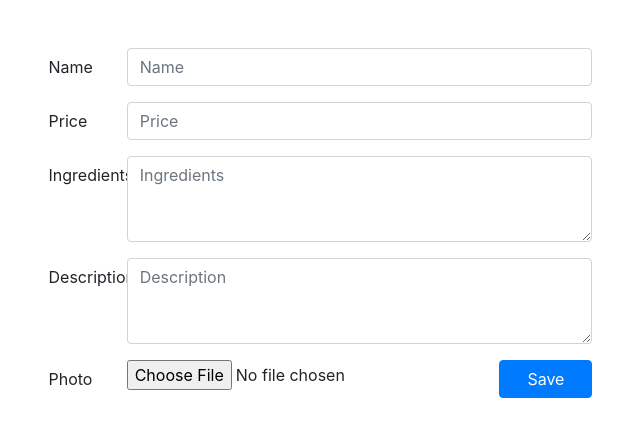
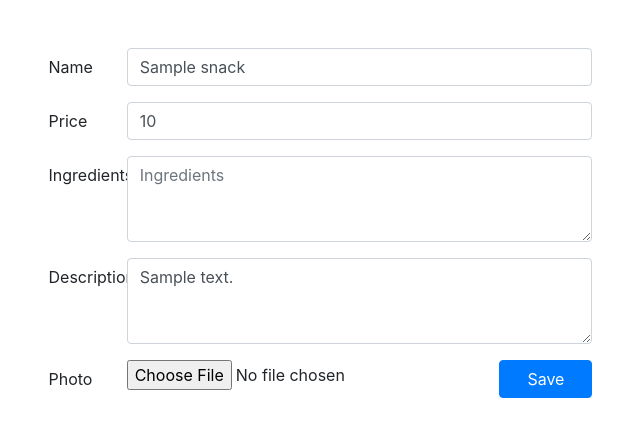
Before and after one commit to Diego448/mini-snacks, a Flask app: template templates/add_snacks.html in a window 1280 px wide. Shown: the part 88-525 px from the top of the page, without its empty margins (327-967 px from the left). Run offline with Flask 2, Linux system fonts and the light colour scheme; the template is opened without the code that fills it: most values are stand-ins (such as "Sample title", 1, 10 or a date in 2020); some libraries are stand-ins or nearby versions.

Commit message:
Adding edit functionality

```diff
--- a/app.py
+++ b/app.py
@@ -16,7 +16,7 @@ def homepage():
 @app.route('/snacks/add', methods=['GET', 'POST'])
 def add_snacks():
     if request.method == 'GET':
-        return render_template('add_snacks.html')
+        return render_template('add_snacks.html', snack_data={})
     elif request.method == 'POST':
         new_snack = Snack(request.form['name'])
         new_snack.description = request.form['description']
@@ -36,8 +36,24 @@ def snacks_list():
 
 @app.route('/snacks/<id>')
 def snack_details(id):
-    snack = db_utils.get_snack(id)
-    return render_template('snack_details.html', snack_data=snack)
+    snack_data = db_utils.get_snack(id)
+    return render_template('snack_details.html', snack_data=snack_data)
+
+@app.route('/snacks/<id>/edit', methods=['GET', 'POST'])
+def snack_edit(id):
+    if request.method == 'GET':
+        snack_data = db_utils.get_snack(id)
+        return render_template('add_snacks.html', snack_data=snack_data)
+    elif request.method == 'POST':
+        new_data = Snack(request.form['name'])
+        new_data.description = request.form['description']
+        new_data.price = request.form['price']
+        image_file = request.files['image']
+        new_data.image = image_file.filename
+        image_file.save(uploads_path + secure_filename(image_file.filename))
+        db_utils.edit_snack(id, new_data.get_data())
+        status = {'message': 'OK', 'action': 'Add snack', 'code': 200}
+        return render_template('action_feedback.html', status=status)
 
 if __name__ == "__main__":
     app.run(host='0.0.0.0', port=port, debug=True)
--- a/templates/add_snacks.html
+++ b/templates/add_snacks.html
@@ -17,11 +17,11 @@
     <form method="POST" enctype="multipart/form-data" class="px-5 mx-5">
         <div class="form-group row justify-content-center">
             <label class="col-form-label col-1">Name</label>
-            <input type="text" class="form-control col-5" placeholder="Name" id="name" name="name">
+            <input type="text" class="form-control col-5" placeholder="Name" id="name" name="name" value="{{ snack_data['name'] }}">
         </div>
         <div class="form-group row justify-content-center">
             <label class="col-form-label col-1">Price</label>
-            <input type="number" class="form-control col-5" placeholder="Price" id="price" name="price" step="0.5">
+            <input type="number" class="form-control col-5" placeholder="Price" id="price" name="price" step="0.5" value="{{ snack_data['price'] }}">
         </div>
         <div class="form-group row justify-content-center">
             <label class="col-form-label col-1">Ingredients</label>
@@ -29,7 +29,7 @@
         </div>
         <div class="form-group row justify-content-center">
             <label class="col-form-label col-1">Description</label>
-            <textarea class="form-control col-5" rows="3" placeholder="Description" id="description" name="description"></textarea>
+            <textarea class="form-control col-5" rows="3" placeholder="Description" id="description" name="description" >{{ snack_data['description'] }}</textarea>
         </div>
         <div class="form-group row justify-content-center">
             <label for="image" class="col-form-label col-1">Photo</label>
--- a/templates/snacks_list.html
+++ b/templates/snacks_list.html
@@ -30,7 +30,7 @@
                         <td>{{ snack['price'] }}</td>
                         <td>{{ snack['description'] }}</td>
                         <td><a href="{{ url_for('snack_details', id=snack['_id'])|string }}"><img src="{{ url_for('static', filename='icons/eye-fill.svg') }}"></a></td>
-                        <td><a href="#"><img src="{{ url_for('static', filename='icons/pencil.svg') }}"></a></td>
+                        <td><a href="{{ url_for('snack_edit', id=snack['_id'])|string }}"><img src="{{ url_for('static', filename='icons/pencil.svg') }}"></a></td>
                         <td><a href="#"><img src="{{ url_for('static', filename='icons/trash.svg') }}"></a></td>
                     </tr>
                 {% endfor %}
```
